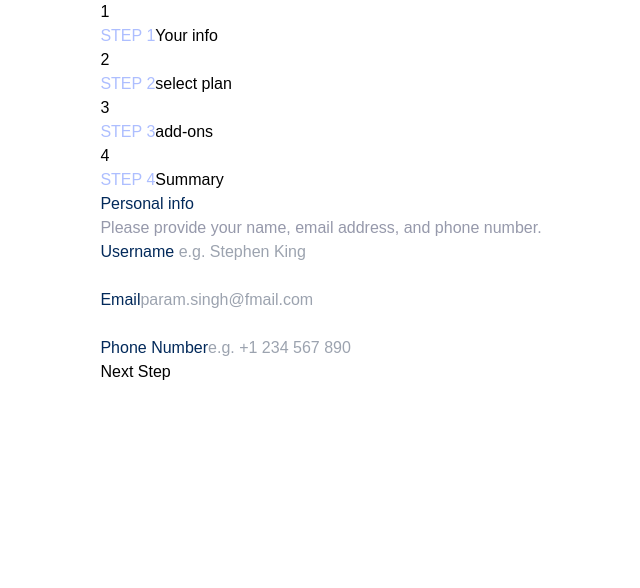
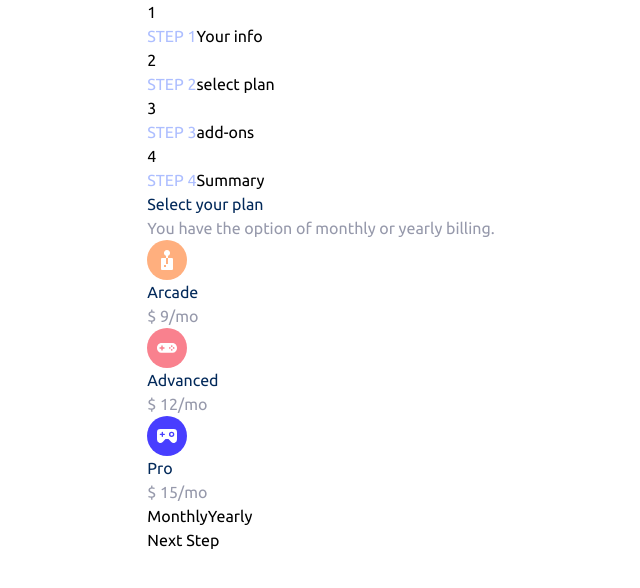
Before and after one commit to Parry-97/multi-step-form, a React (Vite) app: page / in a window 1280 px wide. Shown: the top 588 px of the page, without its empty margins (319-959 px from the left). Built offline with nearby package versions, Linux system fonts and the light colour scheme.

Commit message:
Added PlanOption.jsx and finished PlanSelect.jsx

```diff
--- a/package.json
+++ b/package.json
@@ -9,6 +9,7 @@
     "preview": "vite preview"
   },
   "dependencies": {
+    "@headlessui/react": "^1.7.7",
     "prop-types": "^15.8.1",
     "react": "^18.2.0",
     "react-dom": "^18.2.0",
--- a/src/App.jsx
+++ b/src/App.jsx
@@ -10,7 +10,7 @@ import InfoForm from "./components/InfoForm";
 import AddOnSelect from "./components/AddOnSelect";
 
 function App() {
-  const [activeStep, setActiveStep] = useState(0);
+  const [activeStep, setActiveStep] = useState(1);
 
   const steps = [InfoForm, PlanSelect, AddOnSelect, Summary, Finish];
   const stepDescriptions = ["Your info", "select plan", "add-ons", "Summary"];
--- a/src/components/CardFactory.jsx
+++ b/src/components/CardFactory.jsx
@@ -9,9 +9,11 @@ const CardFactory = ({ component: Component, ...rest }) => {
         <Component {...rest} />
       </div>
       <button
-        //NOTE: Could have also had this in the parent App component
+        //NOTE: Could have also had this in the parent App component.
+        //      Furthemore, remember that absolute positioned elements
+        //      consider the padding box as the containing block not the content-box
         //HACK: Very important to understarnd the mt-auto
-        className="absolute bottom-16 right-5 md:static z-0 ml-auto md:mr-20 py-2 rounded-md px-4 border bg-blue-900 text-white font-medium text-base md:text-lg"
+        className="absolute bottom-20 right-5 md:static z-0 ml-auto md:mr-20 py-2 rounded-md px-4 border bg-blue-900 text-white font-medium text-base md:text-lg"
         type="submit"
       >
         Next Step
--- a/src/components/Finish.jsx
+++ b/src/components/Finish.jsx
@@ -1,17 +1,21 @@
 const Finish = () => {
   return (
-    <div className="mx-auto w-4/5 pt-5 text-center max-w-sm">
-      <h1 className="font-extrabold text-5xl">Thank you!</h1>
-      <img
-        className="mx-auto mt-5"
-        src="../../assets/images/icon-thank-you.svg"
-        alt=""
-      />
-      <p className="pt-10">
-        Thanks for confirming your subscription! We hope you have fun using our
-        platform. If you ever need support, please feel free to email us at
-        support@loremgaming.com.
-      </p>{" "}
+    <div className="flex h-full justify-center py-20 mx-auto w-full max-w-xl text-center">
+      <div className="my-auto w-5/6">
+        <img
+          className="mx-auto"
+          src="../../assets/images/icon-thank-you.svg"
+          alt=""
+        />
+        <h1 className="info__head mt-10 font-extrabold text-2xl md:text-4xl">
+          Thank you!
+        </h1>
+        <p className="pt-4 info__p">
+          Thanks for confirming your subscription! We hope you have fun using
+          our platform. If you ever need support, please feel free to email us
+          at support@loremgaming.com.
+        </p>{" "}
+      </div>
     </div>
   );
 };
--- a/src/components/InfoForm.jsx
+++ b/src/components/InfoForm.jsx
@@ -1,6 +1,6 @@
 const InfoForm = () => {
   return (
-    <div className="flex flex-col h-full mx-auto px-5 md:px-20 py-16">
+    <div className="flex flex-col h-full mx-auto md:px-20 py-16">
       <h1 className="block font-extrabold info__head text-2xl md:text-4xl">
         Personal info
       </h1>{" "}
@@ -8,7 +8,7 @@ const InfoForm = () => {
         <p className="info__p text-base md:text-lg font-normal mb-10">
           Please provide your name, email address, and phone number.
         </p>
-        <div className="flex flex-col justify-between ">
+        <div className="flex flex-col justify-between">
           <label className="info__label font-medium text-sm" htmlFor="username">
             Username
           </label>{" "}
--- /dev/null
+++ b/src/components/MyToggle.jsx
@@ -0,0 +1,40 @@
+// import { useState } from "react";
+import { Switch } from "@headlessui/react";
+
+export default function MyToggle({ enabled, setEnabled }) {
+  // const [enabled, setEnabled] = useState(false);
+
+  return (
+    <Switch.Group>
+      <div className="flex font-bold justify-center  mt-5 text-gray-400 items-center">
+        <Switch.Label
+          passive="true"
+          onClick={() => setEnabled(false)}
+          className={!enabled ? "mr-5 text-blue-900" : "mr-5"}
+        >
+          Monthly
+        </Switch.Label>
+        <Switch
+          checked={enabled}
+          onChange={setEnabled}
+          className={`${
+            enabled ? "bg-blue-900" : "bg-blue-900"
+          } relative inline-flex h-6 w-2/3 max-w-[48px] sm:w-12 items-center rounded-full transition-colors focus:outline-none focus:ring-2 focus:ring-indigo-500 focus:ring-offset-2`}
+        >
+          <span
+            className={`${
+              enabled ? "translate-x-7" : "translate-x-1"
+            } inline-block h-4 w-4 transform rounded-full bg-white transition-transform`}
+          />
+        </Switch>
+        <Switch.Label
+          passive="true"
+          onClick={() => setEnabled(true)}
+          className={enabled ? "ml-5 text-blue-900" : "ml-5"}
+        >
+          Yearly
+        </Switch.Label>
+      </div>
+    </Switch.Group>
+  );
+}
--- /dev/null
+++ b/src/components/PlanOption.jsx
@@ -0,0 +1,15 @@
+const PlanOption = ({ iconPath, planName, monthly, cost }) => {
+  return (
+    <div className="flex py-5 gap-2 justify-start rounded-xl border focus:border-purple-100">
+      <img className="px-4" src={iconPath} alt="game themed icon" />
+      <div className="flex flex-col">
+        <h2 className="info__label font-medium text-lg">{planName}</h2>
+        <span className="info__p">
+          {!monthly ? `$ ${cost}/mo` : `$ ${cost * 10}/yr`}
+        </span>
+      </div>
+    </div>
+  );
+};
+
+export default PlanOption;
--- a/src/components/PlanSelect.jsx
+++ b/src/components/PlanSelect.jsx
@@ -1,17 +1,46 @@
+import MyToggle from "./MyToggle";
+import PlanOption from "./PlanOption";
+import { useState } from "react";
+
 const PlanSelect = () => {
+  const [monthly, setMonthly] = useState(false);
+
+  const planOptions = [
+    {
+      name: "Arcade",
+      cost: 9,
+      iconPath: "../../assets/images/icon-arcade.svg",
+    },
+    {
+      name: "Advanced",
+      cost: 12,
+      iconPath: "../../assets/images/icon-advanced.svg",
+    },
+    { name: "Pro", cost: 15, iconPath: "../../assets/images/icon-pro.svg" },
+  ];
+  //WARN: Careful with paddings for flex containers it tends to shrink the text down
   return (
-    <div>
-      <h2>Select your plan</h2>
-      <p>You have the option of monthly or yearly billing.</p>
-      <ul>
-        <li>Arcade $9/mo</li>
-        <li>Advanced $12/mo</li>
-        <li>Pro $15/mo</li>
-        <input type="checkbox" />
+    <div className="flex flex-col h-full w-11/12 mx-auto md:px-20 py-16">
+      <h2 className="block font-extrabold info__head text-2xl md:text-4xl">
+        Select your plan
+      </h2>
+      <p className="info__p text-base md:text-lg font-normal mb-10">
+        You have the option of monthly or yearly billing.
+      </p>
+      <ul className="flex flex-col gap-3">
+        {planOptions.map((option, i) => {
+          return (
+            <PlanOption
+              key={i}
+              monthly={monthly}
+              planName={option.name}
+              cost={option.cost}
+              iconPath={option.iconPath}
+            ></PlanOption>
+          );
+        })}
       </ul>
-      Monthly Yearly
-      <span>Go Back</span>
-      <span>Next Step</span>
+      <MyToggle enabled={monthly} setEnabled={setMonthly}></MyToggle>
     </div>
   );
 };
--- a/src/index.css
+++ b/src/index.css
@@ -6,6 +6,24 @@
 *::before,
 *::after {
   box-sizing: border-box;
+}
+
+@font-face {
+  font-family: "Ubuntu";
+  src: url("../assets/fonts/Ubuntu-Regular.ttf");
+  font-weight: 400;
+}
+
+@font-face {
+  font-family: "Ubuntu";
+  font-weight: 500;
+  src: url("../assets/fonts/Ubuntu-Medium.ttf");
+}
+
+@font-face {
+  font-family: "Ubuntu";
+  font-weight: 800;
+  src: url("../assets/fonts/Ubuntu-Bold.ttf");
 }
 
 :root {
```
Also changed, not shown: 1 other file (tests, documents, lock files or other folders).
